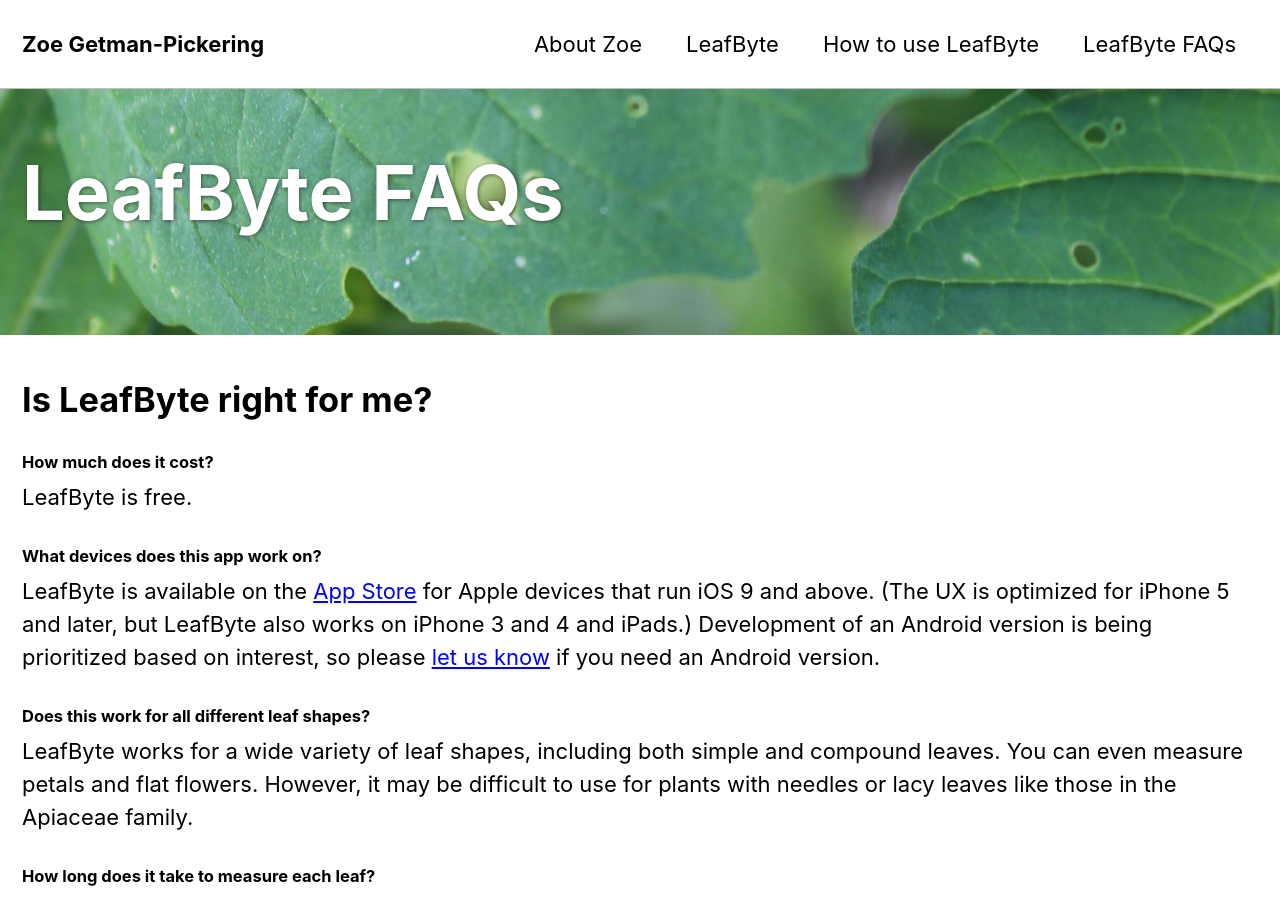
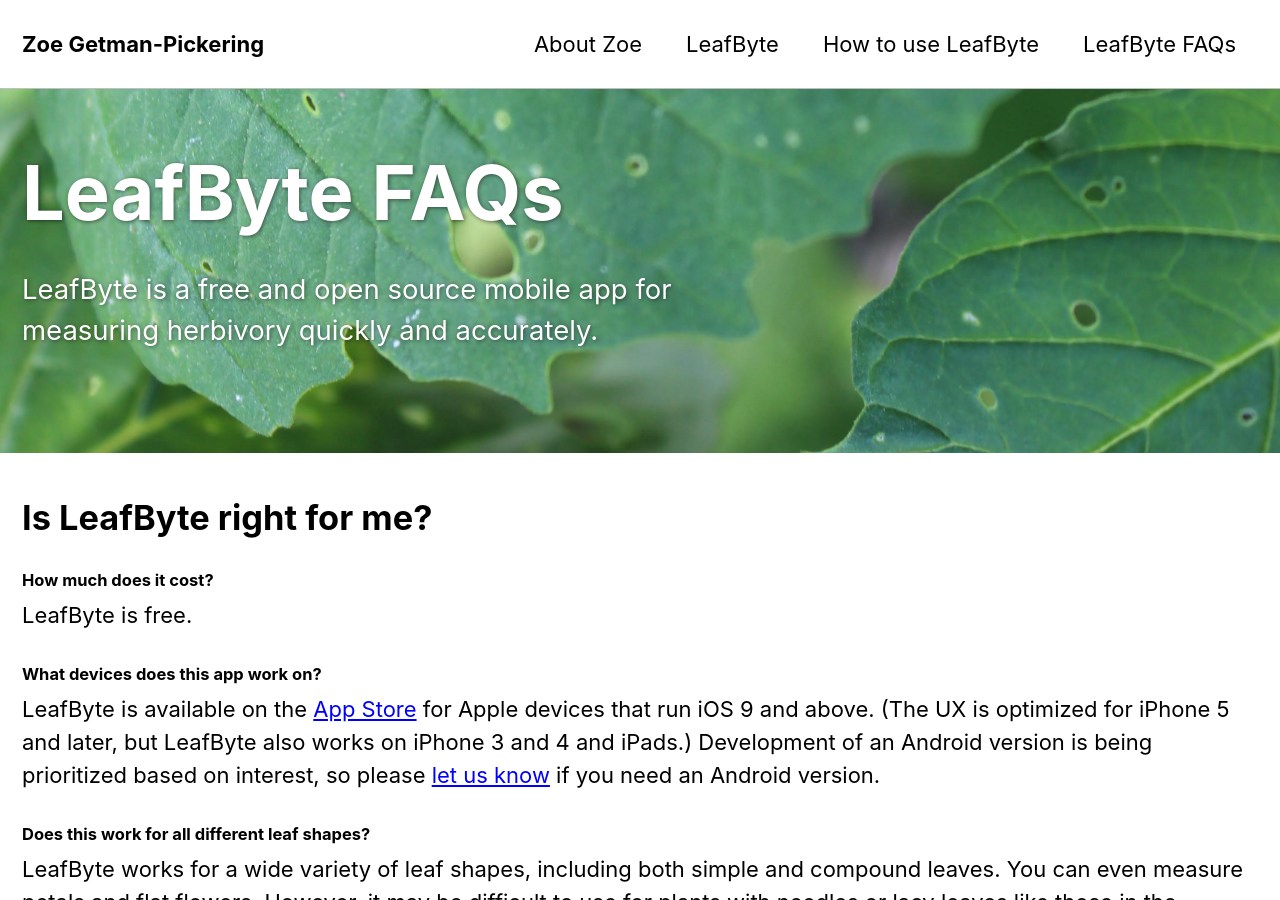
Before and after one commit to Zoegp/zoegp.github.io, a Jekyll site: the page built from leafbyte-faqs.md, in a window 1280 px wide and 900 px high. Built offline with Jekyll 4.4.1, drawn with Linux system fonts in a browser that asks for light colours; cached includes are drawn as plain includes; nearby versions of some CDN libraries.

Commit message:
Add LeafByte subtitle

```diff
--- a/leafbyte-faqs.md
+++ b/leafbyte-faqs.md
@@ -5,6 +5,7 @@
 header:
   overlay_color: "#85a266"
   overlay_image: images/Herbivory.jpg
+excerpt: LeafByte is a free and open source mobile app for measuring herbivory quickly and accurately.
 ---
 
 # Is LeafByte right for me?
--- a/leafbyte.html
+++ b/leafbyte.html
@@ -5,6 +5,7 @@
 header:
   overlay_color: "#85a266"
   overlay_image: images/Herbivory.jpg
+excerpt: LeafByte is a free and open source mobile app for measuring herbivory quickly and accurately.
 feature_row:
   - image_path: images/LeafByte- Background Removal.png
     alt: "Step 1: Background Removal"
```
Also changed, not shown: leafbyte-how-to-use.md (+1 -0 lines), images/App Store Badge.svg (added).
